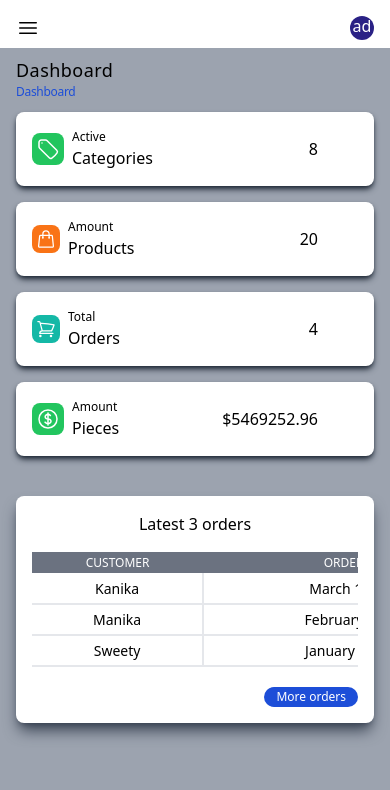
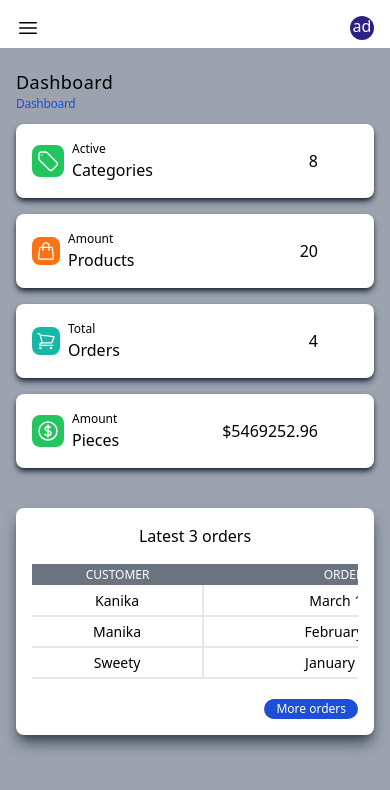
Before and after one commit to Abhishek-1337/Derp, a React (Vite) app: page / in a window 390 px wide. Shown: the top 790 px of the page. Built offline with nearby package versions, Linux system fonts and the light colour scheme.

Commit message:
fix: Main body layout  UI

```diff
--- a/src/shared/ui/MainBodyLayout.jsx
+++ b/src/shared/ui/MainBodyLayout.jsx
@@ -1,6 +1,6 @@
 const MainBodyLayout = (props) => {
   return (
-    <div className="md:w-[calc(100%-250px)] md:relative z-[0] md:left-[250px] p-4 pt-2 md:pt-20 min-h-max">
+    <div className="md:w-[calc(100%-250px)] md:relative z-[0] md:left-[250px] p-4 pt-5 md:pt-20 min-h-max ">
       {props.children}
     </div>
   );
```
